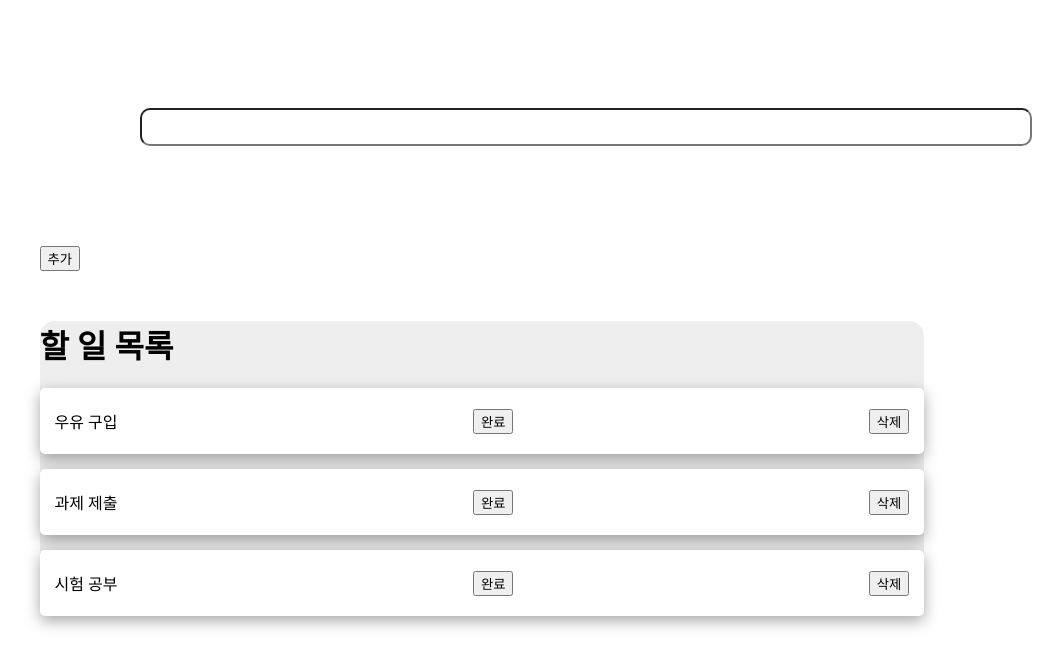
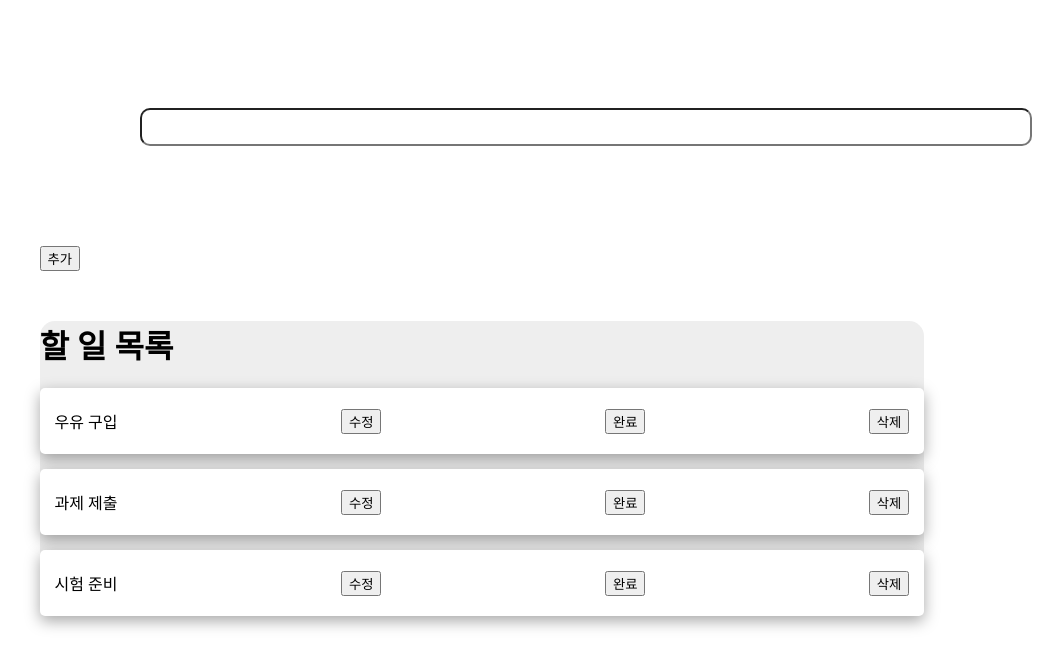
Before and after one commit to JinhyunMSQ/preparing_hackathon, a React (Create React App) app: page / in a window 1280 px wide. Shown: the top 668 px of the page, without its empty margins (158-1221 px from the left). Built offline with nearby package versions, Linux system fonts and the light colour scheme.

Commit message:
Final result

```diff
--- a/src/App.js
+++ b/src/App.js
@@ -5,7 +5,7 @@ import { useState } from "react";
 const fake = [
   { id: 1, body: "우유 구입", completed: false },
   { id: 2, body: "과제 제출", completed: false },
-  { id: 3, body: "시험 공부", completed: false }
+  { id: 3, body: "시험 준비", completed: false }
 ];
 
 function App() {
@@ -38,13 +38,23 @@ function App() {
     setTodoList(updatedTodoList);
   };
 
+  const updateTodo = (id, newBody) => {
+    const updatedTodoList = todoList.map(todo => {
+      if (todo.id === id) {
+        return { ...todo, body: newBody };
+      }
+      return todo;
+    });
+    setTodoList(updatedTodoList);
+  };
+
   return (
     <Container>
       <form onSubmit={appendTodo}>
         <TodoInput value={inputString} onChange={handleInput} />
         <button type="submit">추가</button>
       </form>
-      <TodoList todoList={todoList} handleDelete={handleDelete} toggleComplete={toggleComplete} />
+      <TodoList todoList={todoList} handleDelete={handleDelete} toggleComplete={toggleComplete} updateTodo={updateTodo} />
     </Container>
   );
 }
@@ -63,4 +73,3 @@ const TodoInput = styled.input`
   margin: 100px;
   border-radius: 10px;
 `;
-//upload test
--- a/src/TodoList.jsx
+++ b/src/TodoList.jsx
@@ -2,12 +2,12 @@ import React from 'react';
 import styled from 'styled-components';
 import TodoListItem from './TodoListItem';
 
-export const TodoList = ({ todoList, handleDelete, toggleComplete }) => {
+export const TodoList = ({ todoList, handleDelete, toggleComplete, updateTodo }) => {
   return (
     <Box>
       <h1>할 일 목록</h1>
       {todoList.map((el) => (
-        <TodoListItem key={el.id} id={el.id} body={el.body} handleDelete={handleDelete} toggleComplete={toggleComplete} completed={el.completed} />
+        <TodoListItem key={el.id} id={el.id} body={el.body} handleDelete={handleDelete} toggleComplete={toggleComplete} updateTodo={updateTodo} completed={el.completed} />
       ))}
     </Box>
   );
--- a/src/TodoListItem.jsx
+++ b/src/TodoListItem.jsx
@@ -1,12 +1,34 @@
-import React from 'react';
+import React, { useState } from 'react';
 import styled, { css } from 'styled-components';
 
-const TodoListItem = ({ id, body, handleDelete, toggleComplete, completed }) => {
+const TodoListItem = ({ id, body, handleDelete, toggleComplete, updateTodo, completed }) => {
+  const [isEditing, setIsEditing] = useState(false);
+  const [editText, setEditText] = useState(body);
+
+  const handleEditChange = (event) => {
+    setEditText(event.target.value);
+  };
+
+  const handleSave = () => {
+    updateTodo(id, editText);
+    setIsEditing(false);
+  };
+
   return (
     <Box completed={completed}>
-      <p>{body}</p>
-      <button onClick={() => toggleComplete(id)}>완료</button>
-      <button onClick={() => handleDelete(id)}>삭제</button>
+      {isEditing ? (
+        <>
+          <input type="text" value={editText} onChange={handleEditChange} />
+          <button onClick={handleSave}>저장</button>
+        </>
+      ) : (
+        <>
+          <p>{body}</p>
+          <button onClick={() => setIsEditing(true)}>수정</button>
+          <button onClick={() => toggleComplete(id)}>완료</button>
+          <button onClick={() => handleDelete(id)}>삭제</button>
+        </>
+      )}
     </Box>
   );
 };
```
Also changed, not shown: 1 other file (tests, documents, lock files or other folders).
